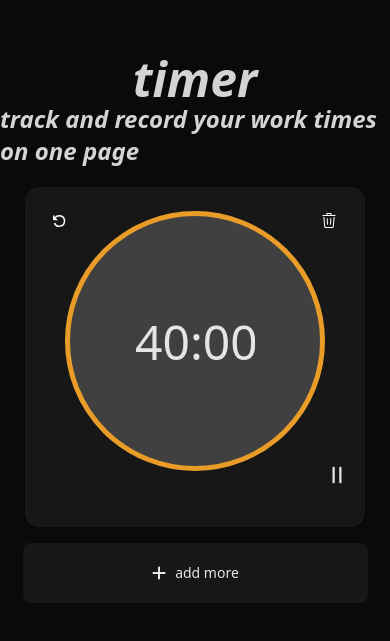
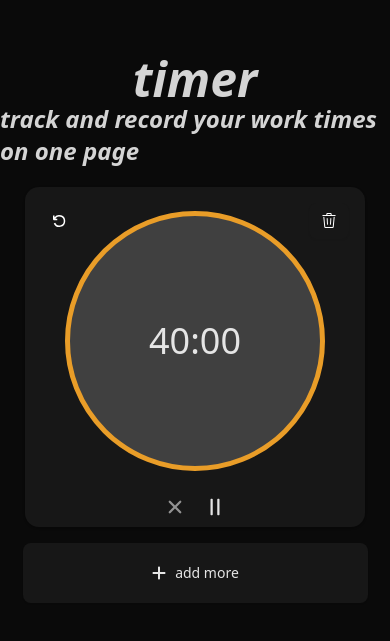
Before and after one commit to ilyastorunn/timer, a React (Vite) app: page / in a window 390 px wide. Shown: the part 829-1470 px from the top of the page. Built offline with nearby package versions, Linux system fonts and the light colour scheme.

Commit message:
minor updates

```diff
--- a/src/Pages/CountdownTimer.jsx
+++ b/src/Pages/CountdownTimer.jsx
@@ -53,7 +53,7 @@ const CountdownTimer = () => {
     const intervals = timers.map((timer) => {
       if (timer.isRunning && timer.timeRemaining > 0) {
         return setInterval(() => {
-          setNewTimerMinutes((prevTimers) =>
+          setTimers((prevTimers) =>
             prevTimers.map((t) => {
               if (t.id === timer.id) {
                 if (t.timeRemaining <= 1) {
@@ -160,7 +160,7 @@ const CountdownTimer = () => {
                   <VscDebugRestart className="text-white text-2xl" />
                 </Button>
                 <Button
-                  className="absolute right-4 top-4 hover:text-red-500 transition text-white"
+                  className="absolute right-4 top-4 hover:text-red-500 transition text-white cursor-pointer"
                   onClick={() => removeTimer(timer.id)}
                 >
                   <GoTrash className="w-5 h-5" />
@@ -169,30 +169,30 @@ const CountdownTimer = () => {
                   <div className="flex items-center justify-center w-[260px] h-[260px] bg-neutral-700 rounded-full border-[5px] border-[#e99d28]">
                     <input
                       type="text"
-                      value={`${minutes}:${seconds
-                        .toString()
-                        .padStart(2, "0")}`}
+                      value={`${minutes}:${seconds.toString().padStart(2, "0")}`}
                       onChange={(e) => {
-                        const [mins, secs] = e.target.value
-                          .split(":")
-                          .map(Number);
+                        const [mins, secs] = e.target.value.split(":").map(Number);
                         updateTimerTime(timer.id, mins, secs);
                       }}
-                      className="text-5xl text-[#e5e5e5] bg-transparent border-none text-center w-[120px] focus:outline-none"
+                      className="text-4xl md:text-5xl text-[#e5e5e5] bg-transparent border-none text-center w-[110px] md:w-[120px] focus:outline-none"
                       disabled={timer.isRunning}
                     />
                   </div>
                 </CardContent>
-                <CardFooter className="relative h-[60px]">
+                <CardFooter className="relative h-[60px] flex items-center justify-center gap-4">
                   <button
-                    className="hover:text-[#404040] text-[#e5e5e5]"
+                    className={`hover:text-[#404040] text-[#e5e5e5] ${timer.isRunning ? '' : 'opacity-60'}`}
                     onClick={() => toggleTimer(timer.id)}
+                    disabled={!timer.isRunning}
                   >
-                    {timer.isRunning ? (
-                      <IoClose className="text-2xl absolute left-4 bottom-4" />
-                    ) : (
-                      <IoPauseOutline className="text-2xl absolute right-4 bottom-4" />
-                    )}
+                    <IoClose className="text-2xl" />
+                  </button>
+                  <button
+                    className={`hover:text-[#404040] text-[#e5e5e5] ${!timer.isRunning ? '' : 'opacity-60'}`}
+                    onClick={() => toggleTimer(timer.id)}
+                    disabled={timer.isRunning}
+                  >
+                    <IoPauseOutline className="text-2xl" />
                   </button>
                 </CardFooter>
               </Card>
```
